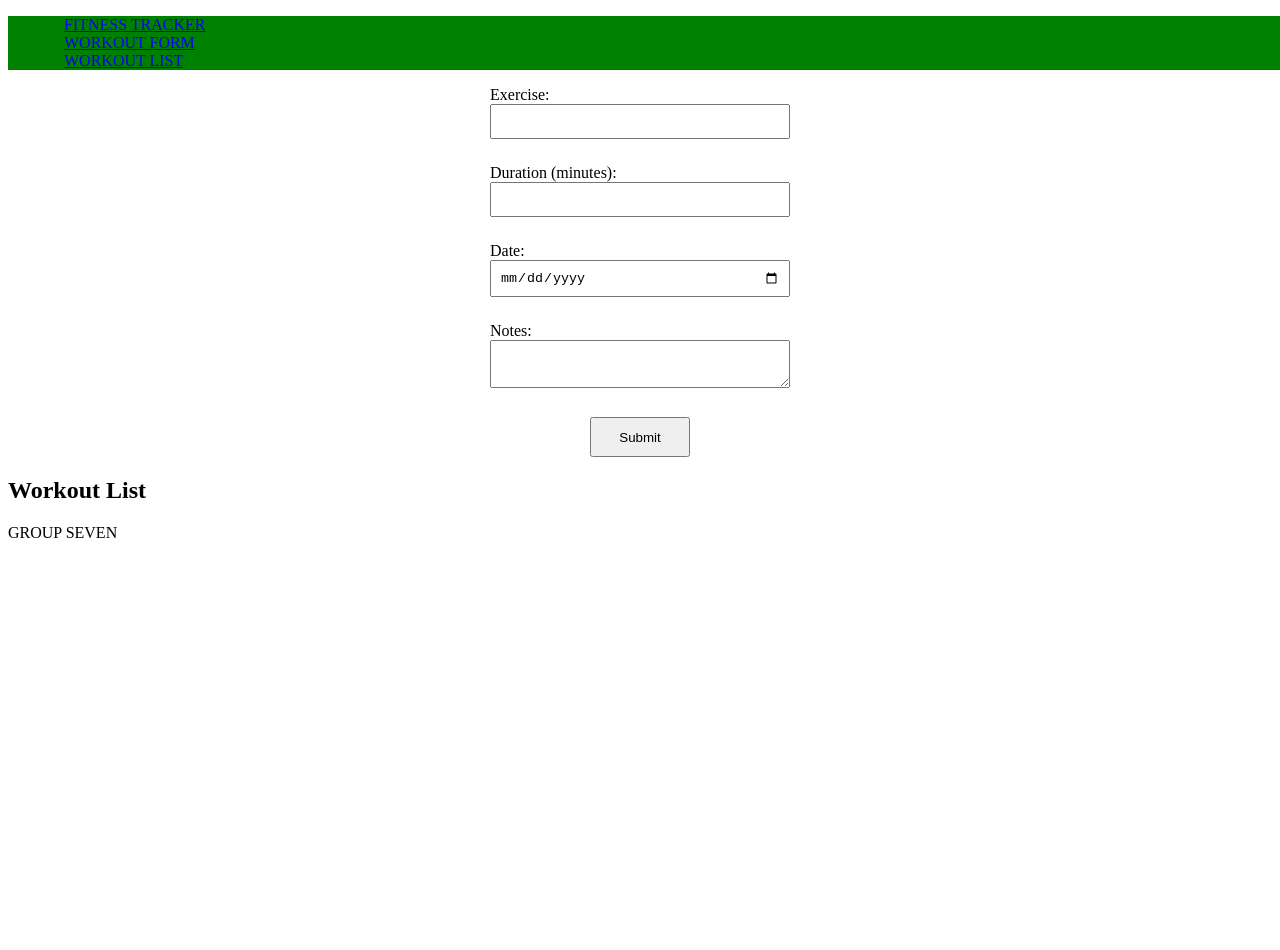
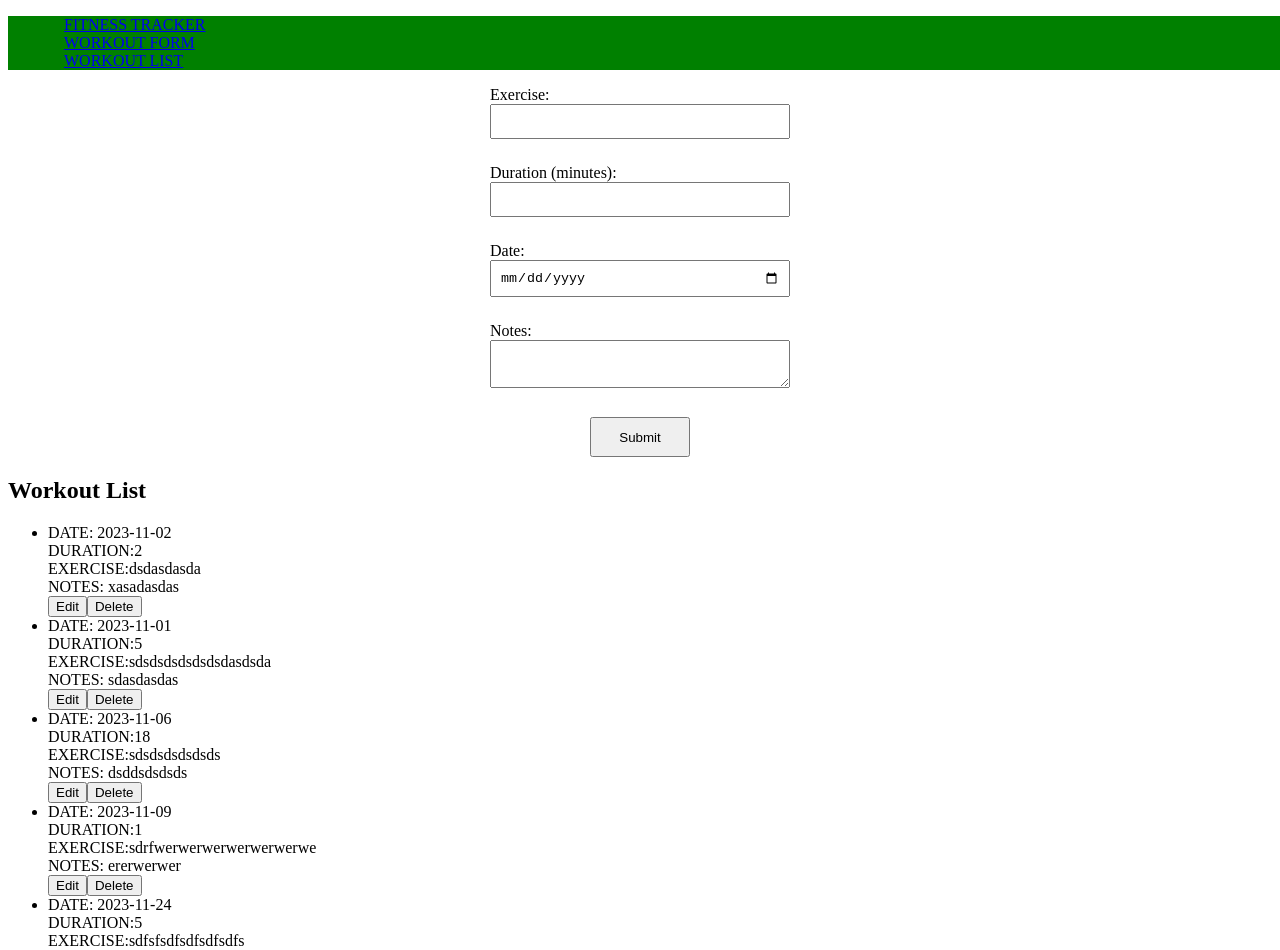
Before and after one commit to PNyagol/fitness-tracker-app, a React (Create React App) app: page / in a window 1280 px wide. Shown: the top 950 px of the page. Before the commit the page ends 800 px from the top, so only its background shows below. Built offline with nearby package versions, Linux system fonts and the light colour scheme; data requests are answered from the project's data file.

Commit message:
Added: Contributions from the team

```diff
--- a/db.json
+++ b/db.json
@@ -104,6 +104,48 @@
       "date": "2023-11-02",
       "notes": "jghuf",
       "id": 15
+    },
+    {
+      "exercise": "asdasasa",
+      "duration": "8",
+      "date": "2023-11-01",
+      "notes": "sdssds",
+      "id": 16
+    },
+    {
+      "exercise": "sdfsfsdfsdfsdfsdfs",
+      "duration": "5",
+      "date": "2023-11-24",
+      "notes": "dfsdfsdfsdfsdfsdf",
+      "id": 17
+    },
+    {
+      "exercise": "sdrfwerwerwerwerwerwerwe",
+      "duration": "1",
+      "date": "2023-11-09",
+      "notes": "ererwerwer",
+      "id": 18
+    },
+    {
+      "exercise": "sdsdsdsdsdsds",
+      "duration": "18",
+      "date": "2023-11-06",
+      "notes": "dsddsdsdsds",
+      "id": 19
+    },
+    {
+      "exercise": "sdsdsdsdsdsdsdasdsda",
+      "duration": "5",
+      "date": "2023-11-01",
+      "notes": "sdasdasdas",
+      "id": 20
+    },
+    {
+      "exercise": "dsdasdasda",
+      "duration": "2",
+      "date": "2023-11-02",
+      "notes": "xasadasdas",
+      "id": 21
     }
   ]
 }
--- a/src/components/App.js
+++ b/src/components/App.js
@@ -1,4 +1,4 @@
-import React, { useState } from "react";
+import React, { useEffect, useState } from "react";
 import NavBar from "./NavBar";
 import WorkoutForm from "./WorkoutForm";
 import WorkoutList from "./WorkoutList";
@@ -6,9 +6,7 @@ import WorkoutList from "./WorkoutList";
 function App() {
   const [workouts, setWorkouts] = useState([]);
 
-
-  console.log(workouts)
-
+  // What does this do?
   const handleWorkoutSubmission = (workoutDetails) => {
     setWorkouts((prevWorkouts) => [...prevWorkouts, workoutDetails]);
     console.log("Workout details submitted:", workoutDetails);
@@ -21,14 +19,24 @@ function App() {
   const handleDelete = (id) => {
     console.log("Delete workout with id:", id);
   };
+
+  useEffect(async () => {
+    let data = await fetch("http://localhost:3001/workouts").then((response) =>
+      response.json()
+    );
+
+    setWorkouts(data);
+
+    console.log(workouts);
+  }, []);
   return (
     <>
       <header>
         <NavBar />
       </header>
       <main>
-        {/* <WorkoutForm /> */}
-        <WorkoutForm onSubmit={handleWorkoutSubmission} />
+        <WorkoutForm />
+        {/* Upon the fitness object being added to the db.json, the UI should reflect it immediately. */}
         <WorkoutList
           workouts={workouts}
           onEdit={handleEdit}
--- a/src/components/WorkoutForm.js
+++ b/src/components/WorkoutForm.js
@@ -44,6 +44,7 @@ function WorkoutForm() {
           notes: '',
         });
       })
+
       .catch(error => {
         console.error('Error saving workout details:', error);
       });
--- a/src/components/WorkoutItem.js
+++ b/src/components/WorkoutItem.js
@@ -1,5 +1,5 @@
-import React, { useState } from 'react';
-import DeleteConfirmationModal from './DeleteConfirmationModal';
+import React, { useState } from "react";
+import DeleteConfirmationModal from "./DeleteConfirmationModal";
 
 function WorkoutItem({ workout, onEdit, onDelete }) {
   const [isModalOpen, setModalOpen] = useState(false);
@@ -24,7 +24,15 @@ function WorkoutItem({ workout, onEdit, onDelete }) {
 
   return (
     <li>
-      {/* ... (your existing workout details rendering) */}
+      {/* Added the other props from  the workout object */}
+      <div>
+        <span>DATE: {workout.date}</span> <br />
+        <span>DURATION:{workout.duration}</span>
+        <br />
+        <span>EXERCISE:{workout.exercise}</span>
+        <br />
+        <span>NOTES: {workout.notes}</span>
+      </div>
       <button onClick={() => onEdit(workout.id)}>Edit</button>
       <button onClick={handleDeleteClick}>Delete</button>
 
--- a/src/components/WorkoutList.js
+++ b/src/components/WorkoutList.js
@@ -3,11 +3,14 @@ import WorkoutItem from './WorkoutItem';
 
 // Workout List Component
 const WorkoutList = ({ workouts, onEdit, onDelete }) => {
+
+  console.log('WORKOULIST:', workouts)
   return (
     <div>
       <h2>Workout List</h2>
       <ul>
-        {workouts.map((workout) => (
+        {/* Added the .reverse method the get the latest object from the DB */}
+        {workouts?.reverse().map((workout) => (
           <WorkoutItem
             key={workout.id}
             workout={workout}
```
Also changed, not shown: 1 other file (tests, documents, lock files or other folders).
